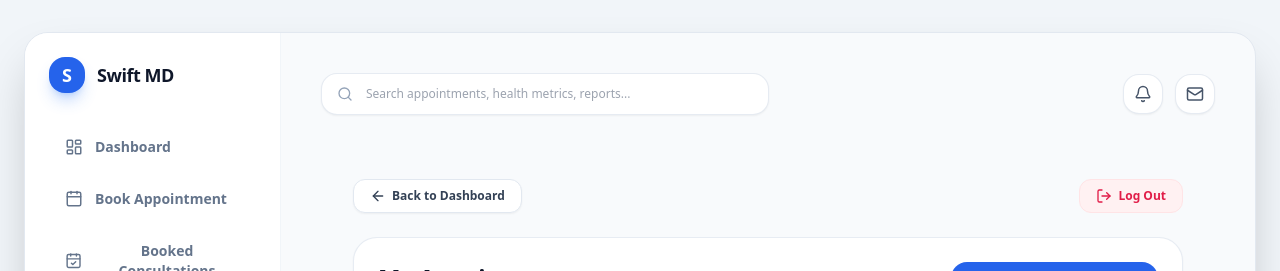
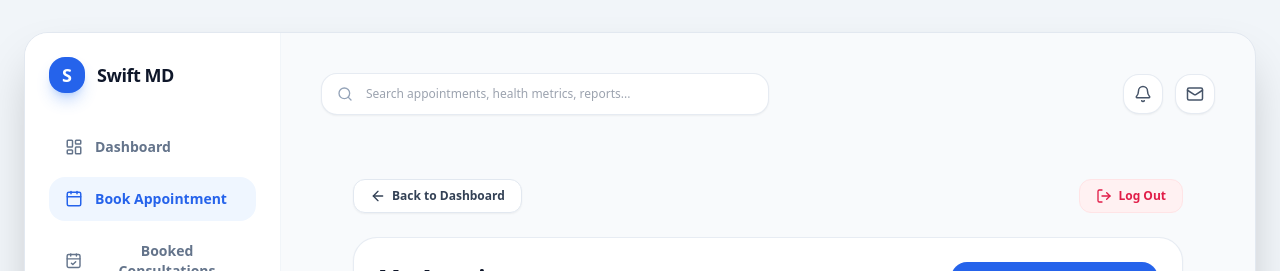
Before and after one commit to mugwe88-ops/MedicareAI, a Next.js app in the folder frontend/: page /patient/dashboard/appointments in a window 1280 px wide. Shown: the top 271 px of the page. Built offline with nearby package versions, Linux system fonts and the light colour scheme; no server answers; sample sign-in values are in the browser's storage.

Commit message:
feat: update doctor dashboard with unified workflow and modals

```diff
--- a/frontend/app/patient/dashboard/layout.tsx
+++ b/frontend/app/patient/dashboard/layout.tsx
@@ -3,8 +3,8 @@
 import { useState, useEffect } from "react";
 import { useRouter, usePathname } from "next/navigation";
 import {
-  LayoutDashboard, Calendar, CalendarCheck, FileText, Activity,
-  HeartPulse, Search, Bell, Mail
+  LayoutDashboard, Calendar, CalendarCheck, FileText,
+  Search, Bell, Mail
 } from "lucide-react";
 
 export default function DashboardLayout({
@@ -32,7 +32,12 @@ export default function DashboardLayout({
       .slice(0, 2);
   };
 
-  const isActive = (path: string) => pathname === path;
+  const isActive = (path: string) => {
+    if (path === "/patient/dashboard") {
+      return pathname === path;
+    }
+    return pathname.startsWith(path);
+  };
 
   return (
     <div className="min-h-screen bg-slate-100 font-sans text-slate-800 flex justify-center items-center p-0 md:p-6">
@@ -63,9 +68,9 @@ export default function DashboardLayout({
               </button>
 
               <button
-                onClick={() => router.push("/patient/dashboard/appointments/book")}
+                onClick={() => router.push("/patient/dashboard/appointments")}
                 className={`w-full flex items-center gap-3 px-4 py-3 font-bold rounded-2xl text-sm transition ${
-                  isActive("/patient/dashboard/appointments/book")
+                  isActive("/patient/dashboard/appointments")
                     ? "bg-blue-50 text-blue-600"
                     : "text-slate-500 hover:bg-slate-50 hover:text-slate-900"
                 }`}
```
Also changed, not shown: frontend/app/patient/dashboard/consultations/page.tsx (renamed from frontend/app/patient/dashboard/consultation/page.tsx).
